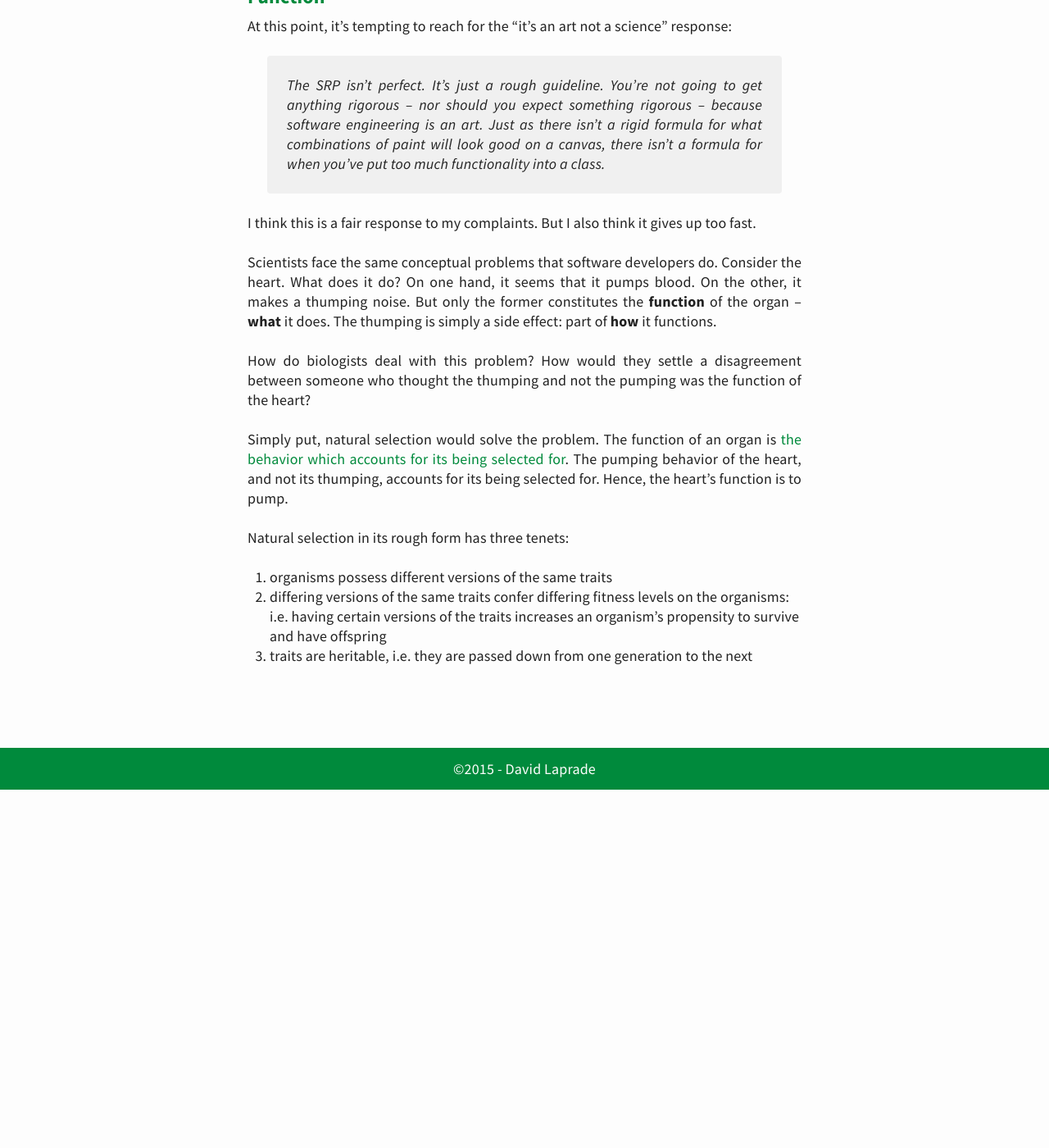
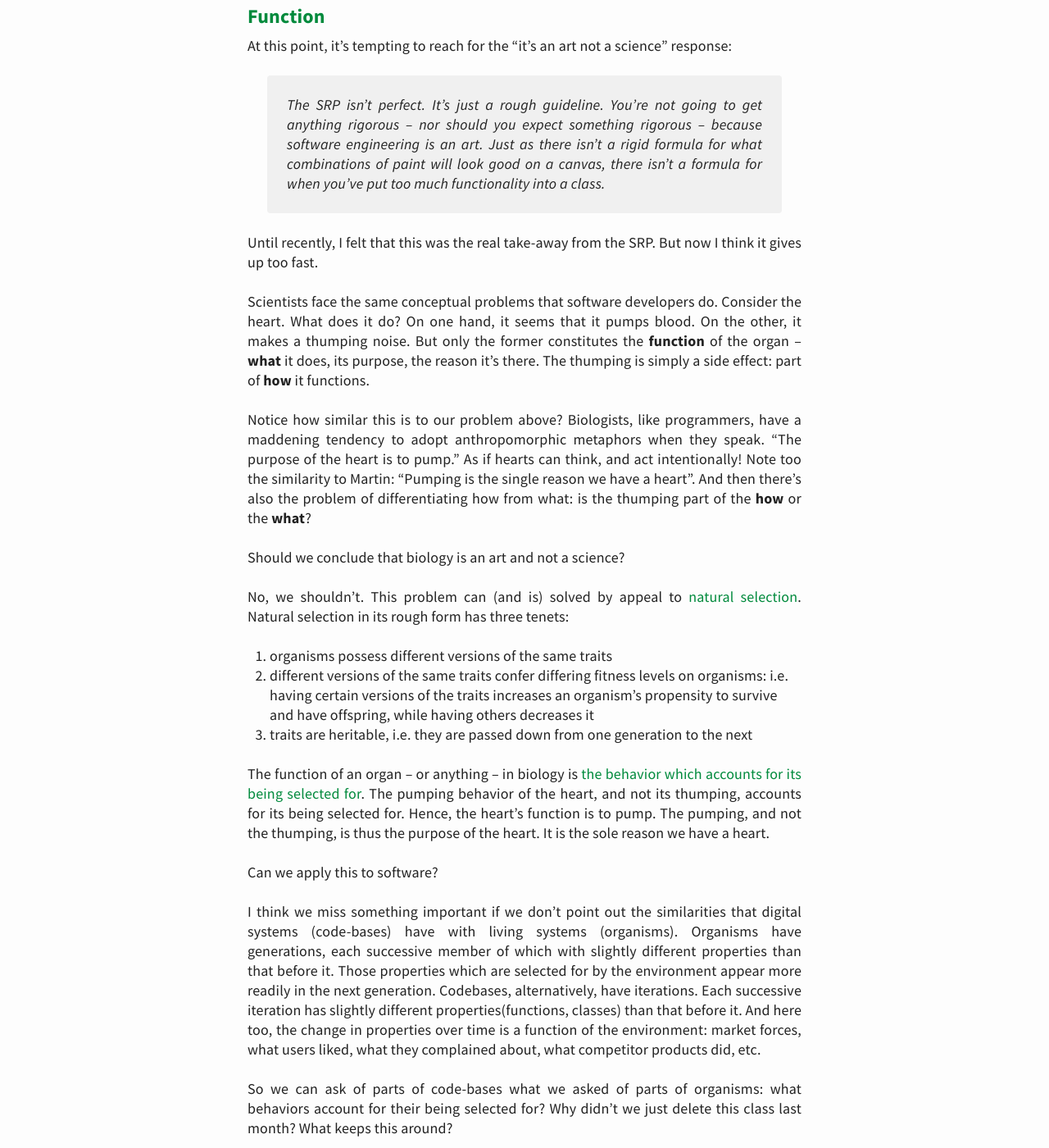
Before and after one commit to davidlaprade/davidlaprade.github.io, a Jekyll site: the page built from _posts/2016-5-7-the-single-responsibility-principle.md, in a window 1280 px wide and 1400 px high, scrolled down 4043 px. Shown: the whole window at 82% size. Built offline with Jekyll 4.4.1, drawn with Linux system fonts in a browser that asks for light colours; before the commit the page ends 5006 px from its top, so only the background shows below that; some of the changed text lies outside the part shown.

Commit message:
Add more updates to the SRP post

```diff
--- a/_posts/2016-5-7-the-single-responsibility-principle.md
+++ b/_posts/2016-5-7-the-single-responsibility-principle.md
@@ -166,35 +168,61 @@ response:
 
 > The SRP isn't perfect. It's just a rough guideline. You're not going
 to get anything rigorous -- nor should you expect something rigorous -- because
-software
-engineering is an art. Just as there isn't a rigid formula for what
+software engineering is an art. Just as there isn't a rigid formula for what
 combinations of paint will look good on a canvas, there isn't a formula for
 when you've put too much functionality into a class.
 
-I think this is a fair response to my complaints. But I also think it gives up
-too fast.
+Until recently, I felt that this was the real take-away from the SRP. But now I
+think it gives up too fast.
 
 Scientists face the same conceptual problems that software
 developers do. Consider the heart. What does it do? On one hand, it seems
 that it pumps blood. On the other, it makes a thumping noise. But only the
 former constitutes the __function__ of the organ -- __what__
-it does. The thumping is simply a side effect: part of __how__ it functions.
+it does, its purpose, the reason it's there. The thumping is simply a side
+effect: part of __how__ it functions.
 
-How do biologists deal with this problem? How would they settle a disagreement
-between someone who thought the thumping and not the pumping was the function of
-the heart?
+Notice how similar this is to our problem above? Biologists, like programmers,
+have a maddening tendency to adopt anthropomorphic metaphors when they speak.
+"The purpose of the heart is to pump." As if hearts can think, and act
+intentionally! Note too the similarity to Martin: "Pumping is the single reason
+we have a heart". And then there's also the problem of differentiating how from
+what: is the thumping part of the __how__ or the __what__?
 
-Simply put, natural selection would solve the problem. The function of an organ
-is [the behavior which accounts for its being selected for](https://mechanism.ucsd.edu/teaching/w10/wright.functions.%201973.pdf).
-The
-pumping behavior of the heart, and not its thumping, accounts for its being
-selected for. Hence, the heart's function is to pump.
+Should we conclude that biology is an art and not a science?
 
-Natural selection in its rough form has three tenets:
+No, we shouldn't. This problem can (and is) solved by appeal to [natural
+selection](https://en.wikipedia.org/wiki/Natural_selection). Natural selection
+in its rough form has three tenets:
 
 1. organisms possess different versions of the same traits
-2. differing versions of the same traits confer differing fitness levels on the
+2. different versions of the same traits confer differing fitness levels on
    organisms: i.e. having certain versions of the traits increases an organism's
-   propensity to survive and have offspring
+   propensity to survive and have offspring, while having others decreases it
 3. traits are heritable, i.e. they are passed down from one generation to
    the next
+
+The function of an organ -- or anything -- in biology is
+[the behavior which accounts for its being selected for](https://mechanism.ucsd.edu/teaching/w10/wright.functions.%201973.pdf).
+The pumping behavior of the heart, and not its thumping, accounts for its being
+selected for. Hence, the heart's function is to pump. The pumping, and not the
+thumping, is thus the purpose of the heart. It is the sole reason we have a
+heart.
+
+Can we apply this to software?
+
+I think we miss something important if we don't point out the similarities that
+digital systems (code-bases) have with living systems (organisms). Organisms have
+generations, each successive member of which with slightly different properties
+than that before it. Those properties which are selected for by the environment
+appear more readily in the next generation. Codebases, alternatively, have
+iterations. Each successive iteration has slightly different
+properties(functions, classes) than that before it. And here too, the change in
+properties over time is a function of the environment: market forces, what
+users liked, what they complained about, what competitor products did, etc.
+
+So we can ask of parts of code-bases what we asked of parts of organisms: what
+behaviors account for their being selected for? Why didn't we just delete this
+class last month? What keeps this around?
+
+Surely this is a question that we can answer.
```
Also changed, not shown: other parts of _posts/2016-5-7-the-single-responsibility-principle.md (+7 -5 lines).
